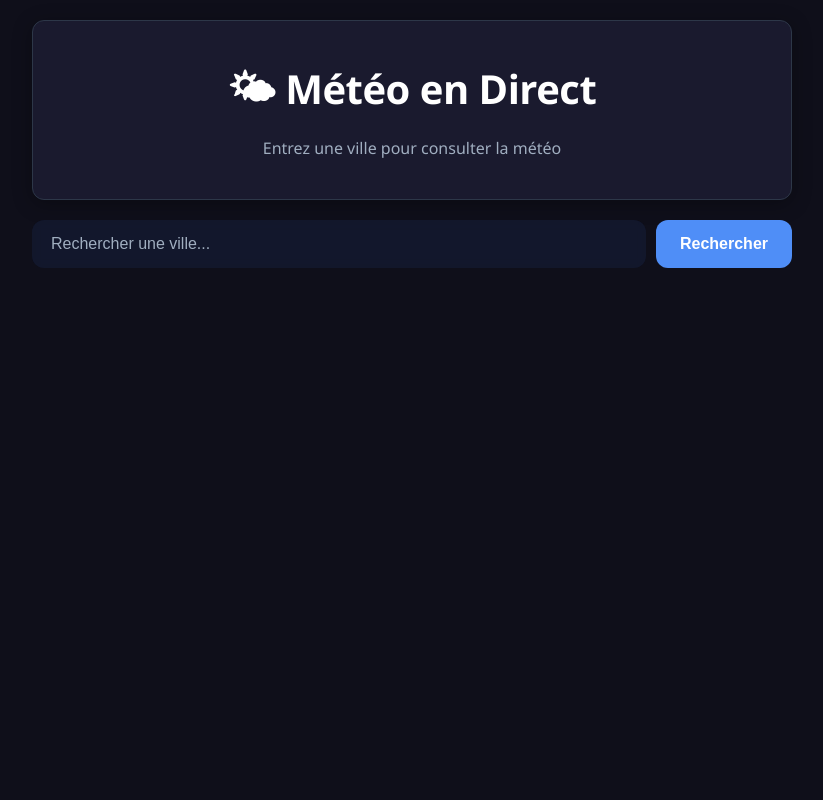
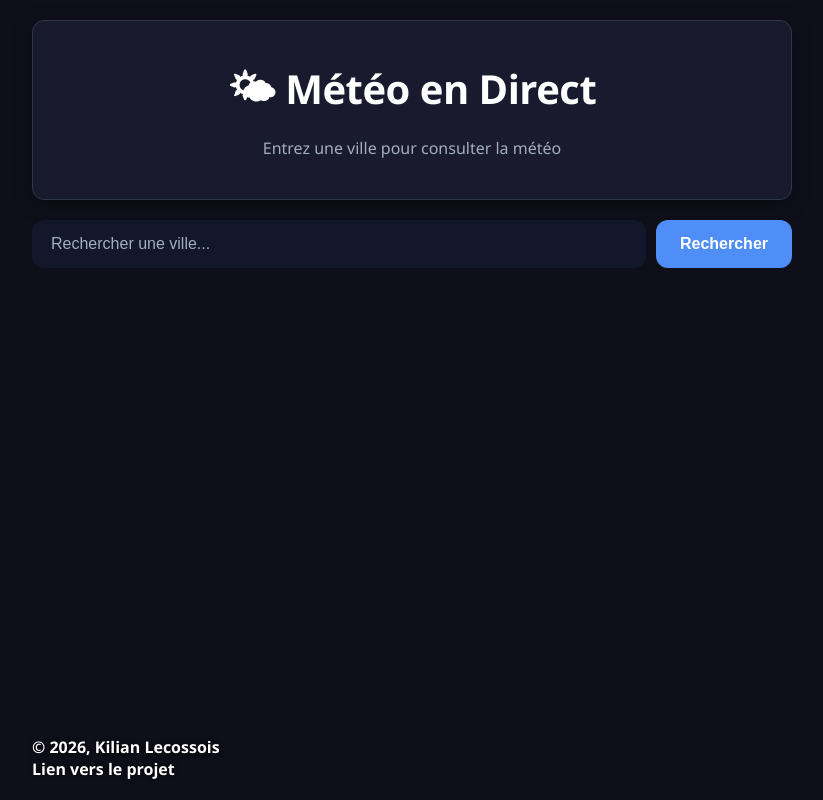
Before and after one commit to kilecos/Weather-dashboard, a React (Vite) app: page / in a window 1280 px wide. Shown: the whole page, without its empty margins (228-1051 px from the left). Built offline with nearby package versions, Linux system fonts and the light colour scheme.

Commit message:
feat: ajout d'un footer comprenant copyright, lien projet et heure de mise à jour météo

```diff
--- a/src/App.jsx
+++ b/src/App.jsx
@@ -6,6 +6,7 @@ import Forecast from './components/Forecast'
 import { getCoordinates, getMeteo } from './services/weatherService'
 import styles from './App.module.css'
 import { getWeatherInfo } from './utils/weatherUtils'
+import Footer from './components/Footer'
 
 // Création du composant App qui va afficher l'application complète à l'écran
 function App() {
@@ -15,6 +16,7 @@ function App() {
   const [isLoading, setIsLoading] = useState(false)
   const [erreur, setErreur] = useState(null)
   const [forecast, setForecast] = useState(null)
+  const [lastUpdate, setLastUpdate] = useState(null)
 
   function handleSearch(ville) {
     setVilleRecherchee(ville)
@@ -34,6 +36,7 @@ function App() {
         setLocalisation(coords)
         setMeteo(donneesMeteo.current)
         setForecast(donneesMeteo.daily)
+        setLastUpdate(new Date())
       } catch (error) {
         setErreur(error.message)
       } finally {
@@ -63,6 +66,11 @@ function App() {
             forecast={forecast}
           />
         </main>
+        <Footer
+          copy="© 2026, Kilian Lecossois"
+          link="Lien vers le projet"
+          lastUpdate={lastUpdate}
+        />
       </div>
     </div>
   )
--- a/src/App.module.css
+++ b/src/App.module.css
@@ -12,9 +12,12 @@
   margin: 0 auto;
   padding: 20px;
   min-height: 100vh;
+  display: flex;
+  flex-direction: column;
 }
 
 .mainContent {
+  flex: 1;
   display: flex;
   flex-direction: column;
   gap: 20px;
--- /dev/null
+++ b/src/components/Footer.jsx
@@ -0,0 +1,18 @@
+import styles from './Footer.module.css'
+
+// Création du composant Footer comprenant le copyright, un lien vers le projet sur GitHub et l'heure de la mise à jour des infos météo
+function Footer({copy, link, lastUpdate}) {
+    return (
+        <footer className={styles.footerContainer}>
+            <div>
+                <p>{copy}</p>
+                <a href="https://github.com/kilecos/Weather-dashboard" target="_blank" rel="noopener noreferer">{link}</a>
+            </div>
+            {/*Si lastUpdate vaut null (lors du démarrage de l'app) rien ne s'affiche
+            Si lastUpdate n'est pas null, on affiche l'heure à laquelle l'on reçoit les données dans le format "heure : minute" */}
+            {lastUpdate && <p>MAJ {lastUpdate.toLocaleTimeString('fr-FR', {hour : '2-digit', minute : '2-digit'})}</p>}
+        </footer>
+    )
+}
+
+export default Footer
--- /dev/null
+++ b/src/components/Footer.module.css
@@ -0,0 +1,22 @@
+.footerContainer {
+    margin-top: 20px;
+    display: flex;
+    flex-direction: row;
+    justify-content: space-between;
+    align-items: center;
+    color: var(--text-primary);
+    font-weight: bold;
+    text-shadow: 0 0 5px black;
+}
+
+a {
+    text-decoration: none;
+    color: var(--text-primary);
+}
+
+@media (max-width: 600px) {
+
+    .footerContainer {
+        font-size: 12px;
+    }
+}
```
